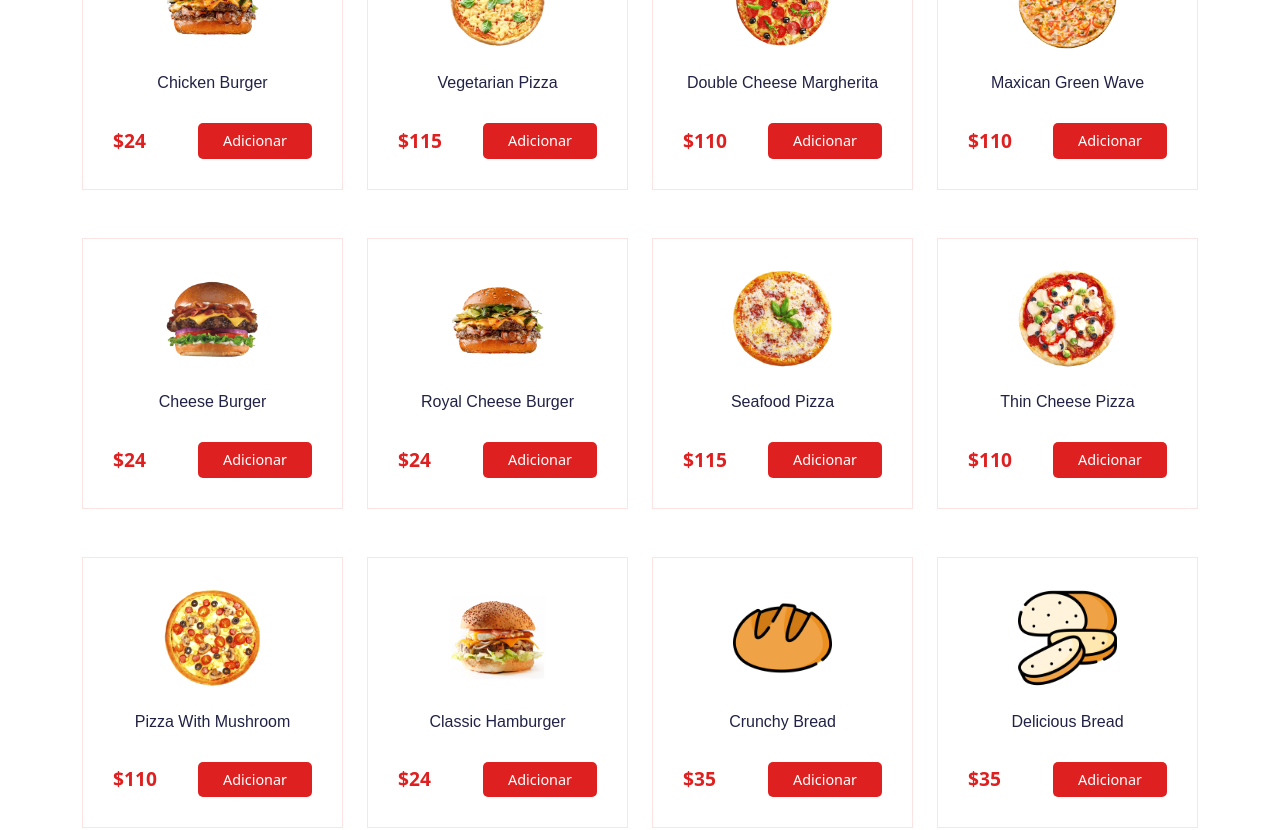
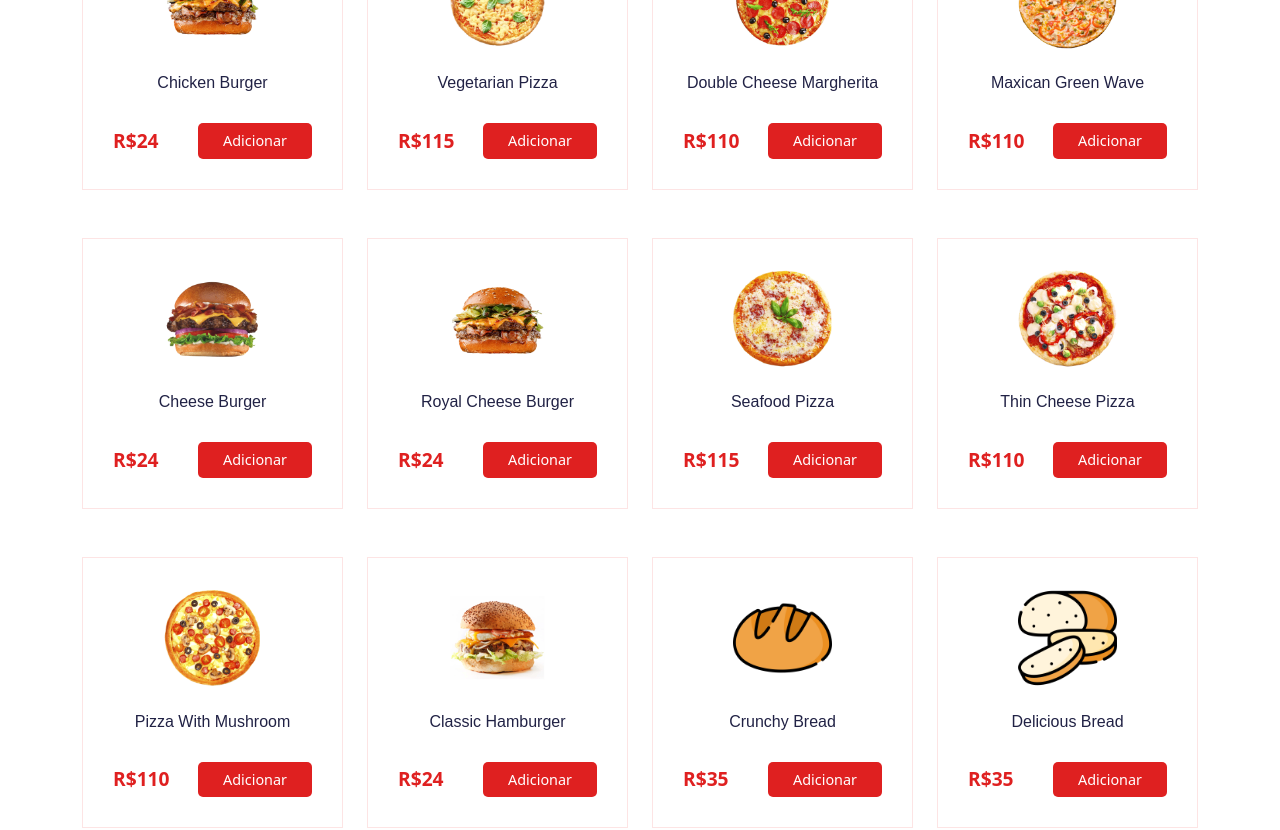
Before and after one commit to Daniel-lins/delivery-app, a React (Create React App) app: page /home in a window 1280 px wide. Shown: the part 1940-2770 px from the top of the page. Built offline with nearby package versions, Linux system fonts and the light colour scheme; a web font is replaced by a local one.

Commit message:
fix: price

```diff
--- a/src/Components/UI/cart/CartItem.jsx
+++ b/src/Components/UI/cart/CartItem.jsx
@@ -39,7 +39,7 @@ const CartItem = ({ item }) => {
           <div>
             <h6 className="cart__product-title">{title}</h6>
             <p className=" d-flex align-items-center gap-5 cart__product-price">
-              {quantity}x <span>${totalPrice}</span>
+              {quantity}x <span>R${totalPrice}</span>
             </p>
             <div className=" d-flex align-items-center justify-content-between increase__decrease-btn">
               <span className="increase__btn" onClick={incrementItem}>
--- a/src/Components/UI/product-card/ProductCard.jsx
+++ b/src/Components/UI/product-card/ProductCard.jsx
@@ -33,7 +33,7 @@ const ProductCard = (props) => {
           <Link to={`/foods/${id}`}>{title}</Link>
         </h5>
         <div className=" d-flex align-items-center justify-content-between ">
-          <span className="product__price">${price}</span>
+          <span className="product__price">R${price}</span>
           <button className="addTOCart__btn" onClick={addToCart}>
             Adicionar
           </button>
```
